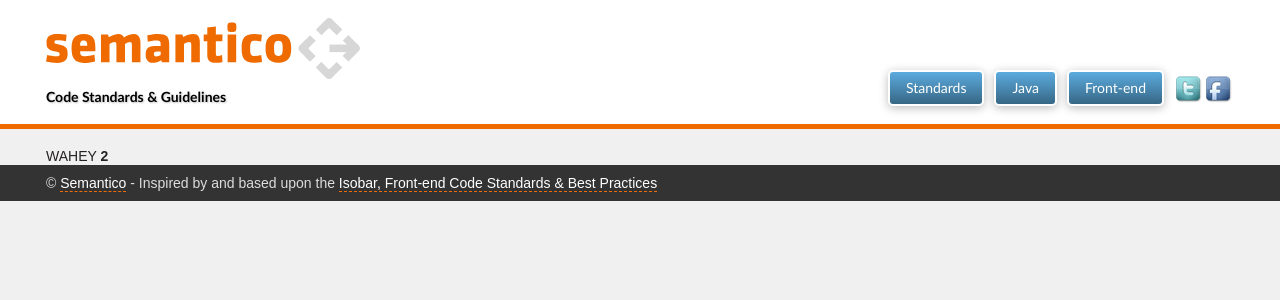
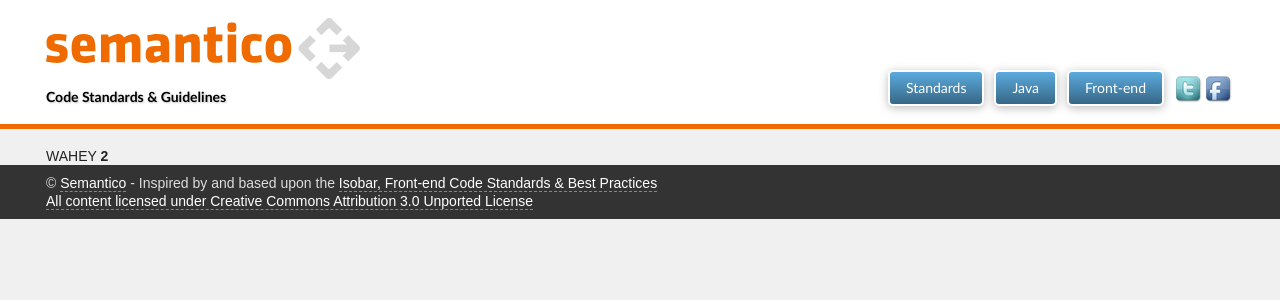
Before and after one commit to semantico/standards, a Jekyll site: the page built from index.html, in a window 1280 px wide. Shown: the top 300 px of the page. Built offline with Jekyll 4.4.1, drawn with Linux system fonts in a browser that asks for light colours.

Commit message:
Added the license

```diff
--- a/_layouts/default.html
+++ b/_layouts/default.html
@@ -56,7 +56,8 @@
     <footer id="footer" class="page-footer" role="contentinfo">
         <div class="container clearfix">
             <div class="content-thin">
-                <p>&copy; <a href="http://www.semantico.com">Semantico</a> {{ site.date | date: "%Y" }} - Inspired by and based upon the <a href="http://na.isobar.com/standards">Isobar, Front-end Code Standards &amp; Best Practices</a></p>
+                <p>&copy; <a href="http://www.semantico.com">Semantico</a> {{ site.date | date: "%Y" }} - Inspired by and based upon the <a href="http://na.isobar.com/standards">Isobar, Front-end Code Standards &amp; Best Practices</a><br />
+                <a href="http://creativecommons.org/licenses/by/3.0/">All content licensed under Creative Commons Attribution 3.0 Unported License</a></p>
             </div>
         </div>
     </footer>
```
